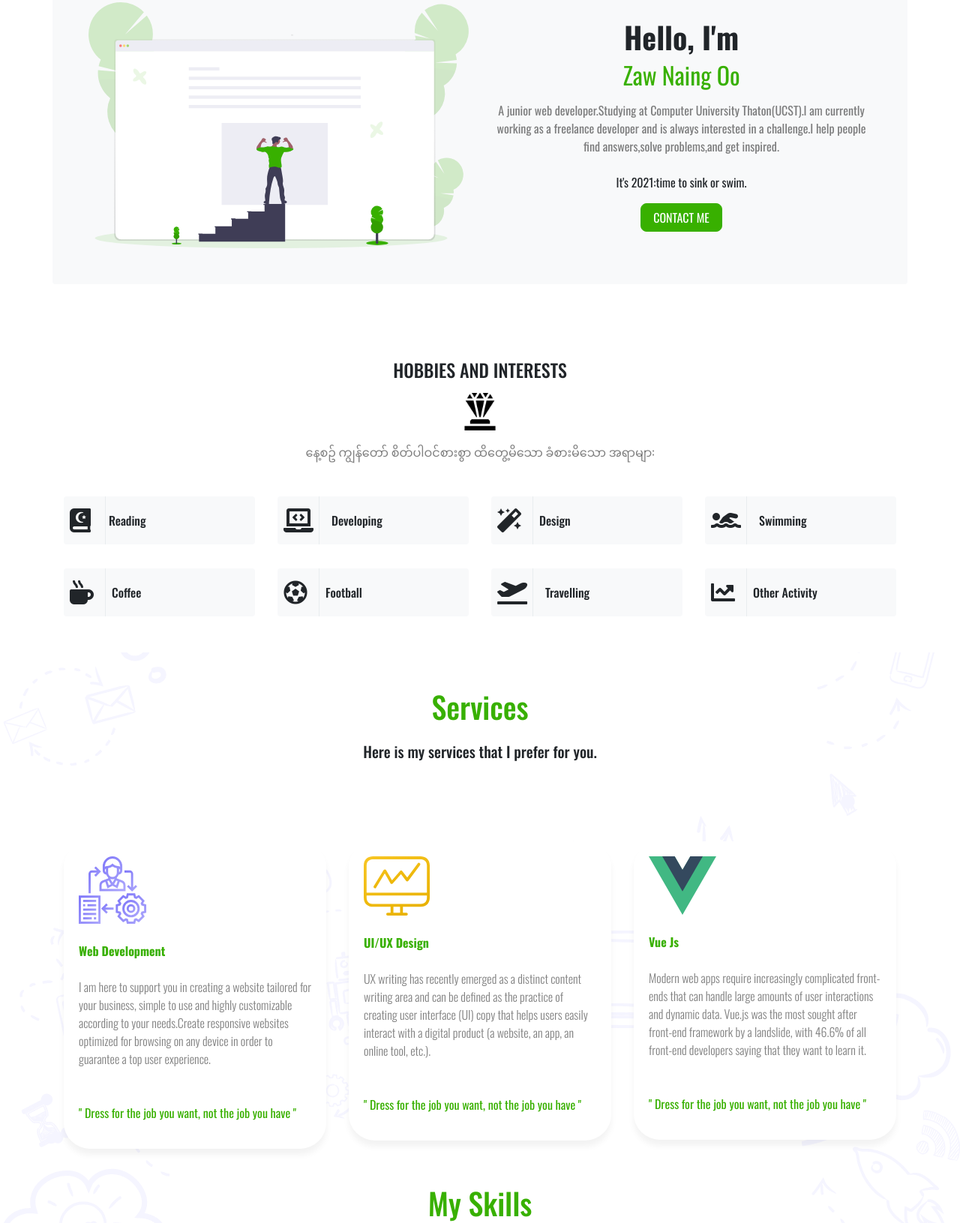
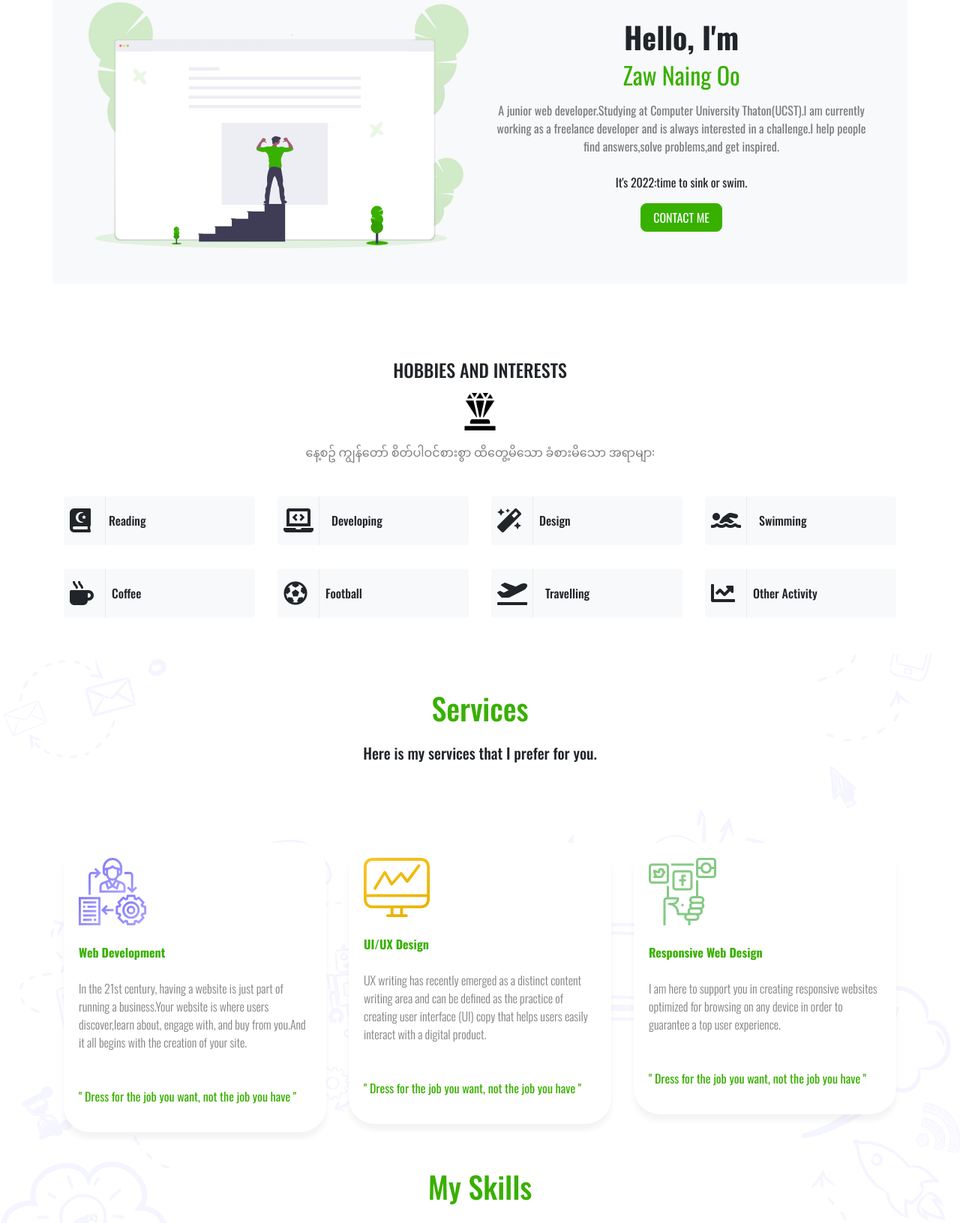
Before and after one commit to Zaw-Naing-Oo/my-profilo, a plain HTML site: page index.html in a window 1280 px wide. Shown: the part 917-2548 px from the top of the page at 75% size. Drawn offline with nearby package versions, Linux system fonts and the light colour scheme.

Commit message:
lastUpdate

```diff
--- a/index.html
+++ b/index.html
@@ -1,15 +1,19 @@
+<!doctype html>
 <div class="loader-container" style="z-index: 2000">
     <div class="loader">Loading...</div>
 </div>
 
-<!doctype html>
+
 <html lang="en">
 <head>
     <meta charset="UTF-8">
-    <meta name="viewport"
-          content="width=device-width, user-scalable=no, initial-scale=1.0, maximum-scale=1.0, minimum-scale=1.0">
+    <meta name="viewport"  content="width=device-width, user-scalable=no, initial-scale=1.0, maximum-scale=1.0, minimum-scale=1.0">
     <meta http-equiv="X-UA-Compatible" content="ie=edge">
-    <title>Document</title>
+    <title>Profilo</title>
+    <link rel="shortcut icon" type="image/x-icon" href="vendor/img/user.svg" class="next-head"/>
+    <meta name="author" content="Zaw Naing Oo's Profilo"/>
+
+
 
 
     <style>
@@ -98,7 +102,6 @@
     </style>
 
 
-
     <link rel="stylesheet" href="vendor/bootstrap/css/bootstrap.css">
     <link rel="stylesheet" href="vendor/fontawesome/css/all.css">
     <link rel="stylesheet" href="vendor/animate_it/animate.css">
@@ -169,7 +172,7 @@
                     <h1 class="font-weight-bold mine wow slideInLeft ani-delay-1">A Freelance Developer</h1>
                     <div class="mt-5 two-btn">
                         <a href="#about" class="btn btn-primary mr-2 px-lg-4">About Me</a>
-                        <a href="https://github.com/Zaw-Naing-Oo" target="blank" class="btn btn-primary px-lg-5 px-5">My Project</a>
+                        <a href="https://github.com/Zaw-Naing-Oo" target="blank" class="btn btn-primary px-lg-5 px-5">My Projects</a>
                     </div>
                 </div>
             </div>
@@ -203,7 +206,7 @@
                     <h1 class="font-weight-bold">Hello, I'm</h1>
                     <h2 class="font-weight-normal text-primary">Zaw Naing Oo</h2>
                     <p class="text-black-50 py-4 py-md-2">A junior web developer.Studying at Computer University Thaton(UCST).I am currently working as a freelance developer and is always interested in a challenge.I help people find answers,solve problems,and get inspired.</p>
-                    <p class="">It's 2021:time to sink or swim.</p>
+                    <p class="">It's 2022:time to sink or swim.</p>
                     <a href="" class="btn btn-primary px-3 text-uppercase">Contact Me</a>
                 </div>
             </div>
@@ -348,7 +351,7 @@
                                 Web Development
                             </p>
                             <p class="text-black-50 mb-5 font-weight-light services-card-description">
-                                I am  here to support you in creating a website tailored for your business, simple to use and highly customizable according to your needs.Create responsive websites optimized for browsing on any device in order to guarantee a top user experience.
+                                In the 21st century, having a website is just part of running a business.Your website is where users discover,learn about, engage with, and buy from you.And it all begins with the creation of your site.
 
                             </p>
                             <p class="text-primary ">
@@ -367,7 +370,7 @@
                                 UI/UX Design
                             </p>
                             <p class="text-black-50 mb-5 font-weight-light services-card-description">
-                                UX writing has recently emerged as a distinct content writing area and can be defined as the practice of creating user interface (UI) copy that helps users easily interact with a digital product (a website, an app, an online tool, etc.).
+                                UX writing has recently emerged as a distinct content writing area and can be defined as the practice of creating user interface (UI) copy that helps users easily interact with a digital product.
                             </p>
                             <p class="text-primary ">
                                 " Dress for the job you want, not the job you have "
@@ -379,13 +382,14 @@
                     <div class="card services-card  shadow mb-5 wow slideInLeft ani-delay-3">
                         <div class="card-body">
                             <div class="">
-                                <img src="vendor/img/Vue.js_Logo_2.svg" width="90px" alt="">
+                                <img src="vendor/img/icon-2.svg" width="90px" alt="">
                             </div>
                             <p class="font-weight-bold my-4 text-primary">
-                                Vue Js
+                                Responsive Web Design
                             </p>
                             <p class="text-black-50 mb-5 font-weight-light services-card-description">
-                                Modern web apps require increasingly complicated front-ends that can handle large amounts of user interactions and dynamic data. Vue.js was the most sought after front-end framework by a landslide, with 46.6% of all front-end developers saying that they want to learn it.                            </p>
+                                I am  here to support you in creating  responsive websites optimized for browsing on any device in order to guarantee a top user experience.
+                            </p>
                             <p class="text-primary ">
                                 " Dress for the job you want, not the job you have "
                             </p>
@@ -416,7 +420,7 @@
                         <img src="vendor/img/bootstrap-5-seeklogo.com.svg" alt="">
                     </div>
                     <div class="skills-card"  data-toggle="tooltip" data-placement="top" title="Vue Js">
-                        <img src="vendor/img/vuejs-seeklogo.com.svg" alt="">
+                        <img src="vendor/img/react-js.svg" alt="">
                     </div>
                 </div>
                 <div class="d-flex justify-content-around w-100 py-3 wow slideInLeft ani-delay-3">
```
Also changed, not shown: vendor/img/react-js.svg (added).
